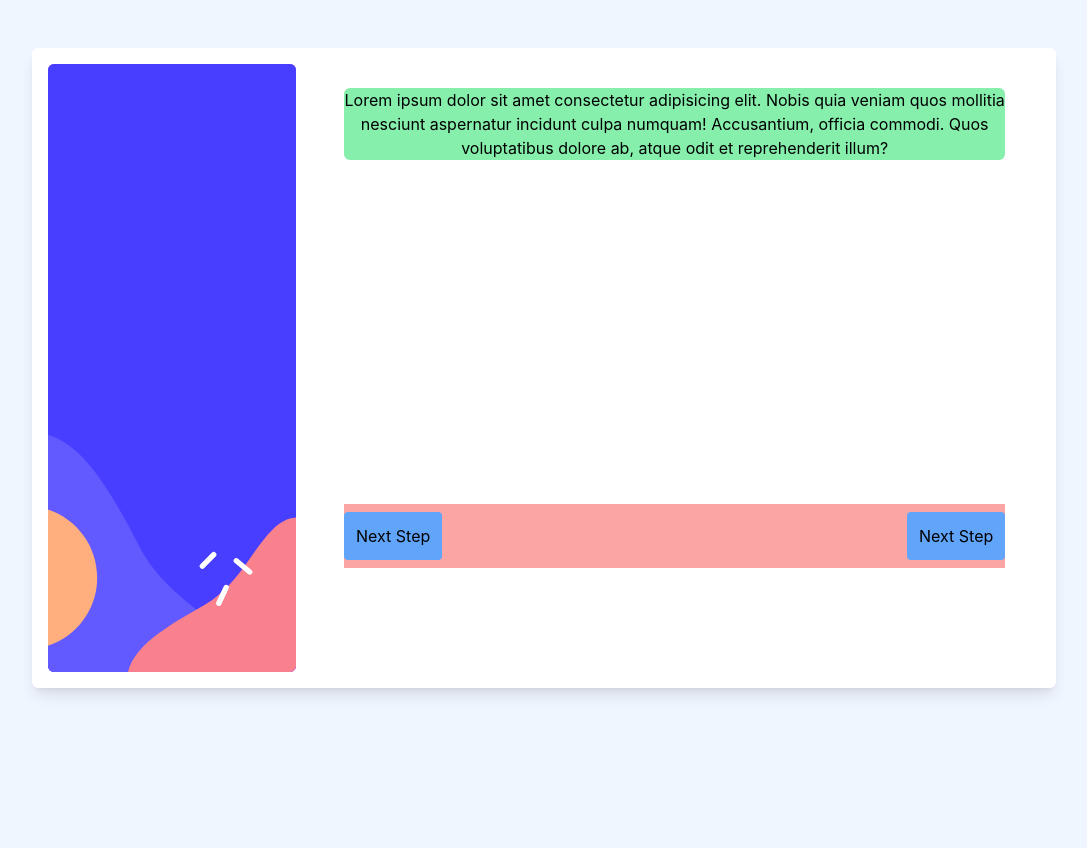
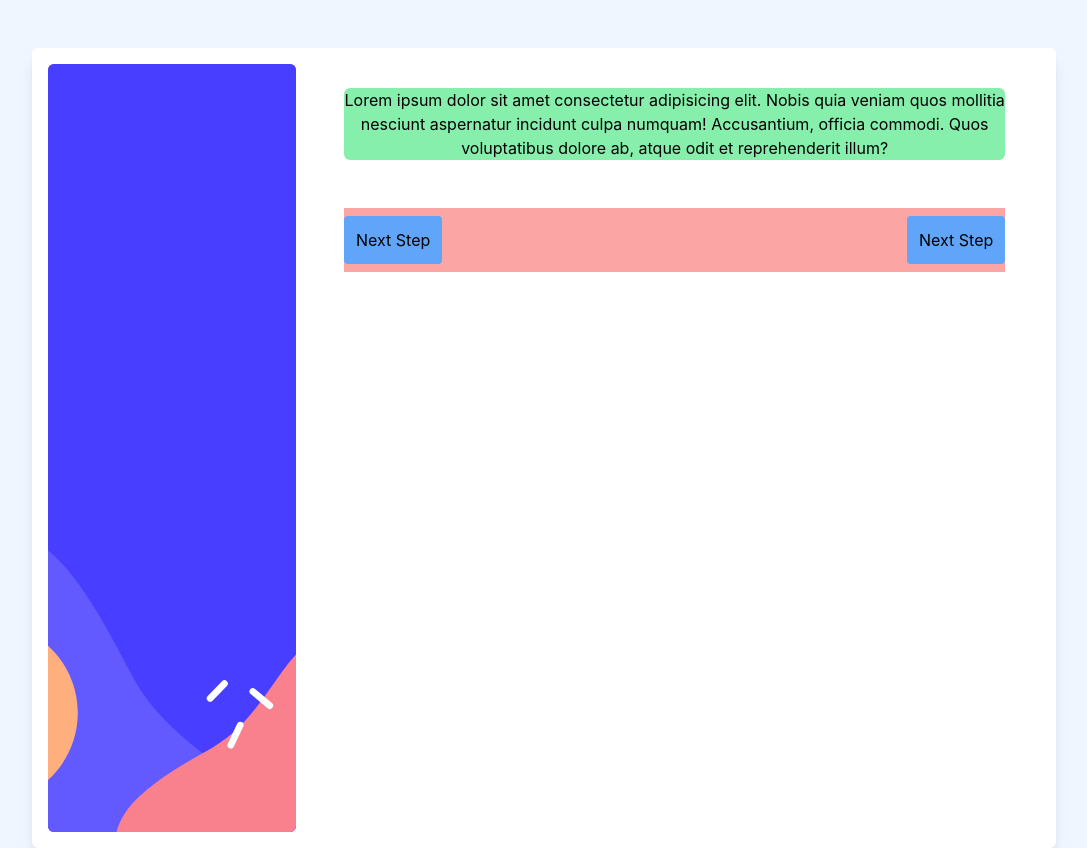
Before and after one commit to jeremiahlateef/multiform, a React (Vite) app: page / in a window 1280 px wide. Shown: the whole page, without its empty margins (96-1183 px from the left). Before the commit the page ends 800 px from the top, so only its background shows below. Built offline with nearby package versions, Linux system fonts and the light colour scheme.

Commit message:
fixed the height of the content bar

```diff
--- a/src/App.jsx
+++ b/src/App.jsx
@@ -9,7 +9,10 @@ function App() {
   const [pages, setPages] = useState(data);
   return (
     <>
-      <div className="bg-white mt-0 md:my-auto shadow-lg w-full mx-auto md:flex md:gap-x-12 md:w-4/5 md:h-[40rem]  md:items-start rounded-md h-screen relative md:p-4 ">
+      <div
+        className="bg-white mt-0 md:my-auto shadow-lg w-full mx-auto md:flex md:gap-x-12 md:w-4/5 md:h-[40rem]  md:items-start rounded-md h-full relative md:p-4 "
+        style={{ height: "100vh" }}
+      >
         <div className="w-full bg-purple-500 h-1/4 md:h-full lg:w-1/4 md:w-2/5  md:rounded-md ">
           <img
             src={mobileBg}
@@ -22,10 +25,7 @@ function App() {
             className="w-full hidden md:block h-full object-cover rounded-md"
           />
         </div>
-        <div
-          className="md:flex md:flex-col md:justify-between md:mt-6 md:h-4/5  md:w-2/3"
-          style={{ height: "30rem" }}
-        >
+        <div className="md:flex md:flex-col md:mt-6 md:h-4/5  md:w-2/3 md:gap-y-12 ">
           <div className="bg-green-300 shadow-lg w-4/5 mx-auto rounded-md top-28   absolute left-1/2 transform -translate-x-1/2 z-10 md:static md:translate-x-0 md:translate-y-0  md:shadow-none md:w-full">
             <p className="text-center w-full mx-auto">
               Lorem ipsum dolor sit amet consectetur adipisicing elit. Nobis
```
